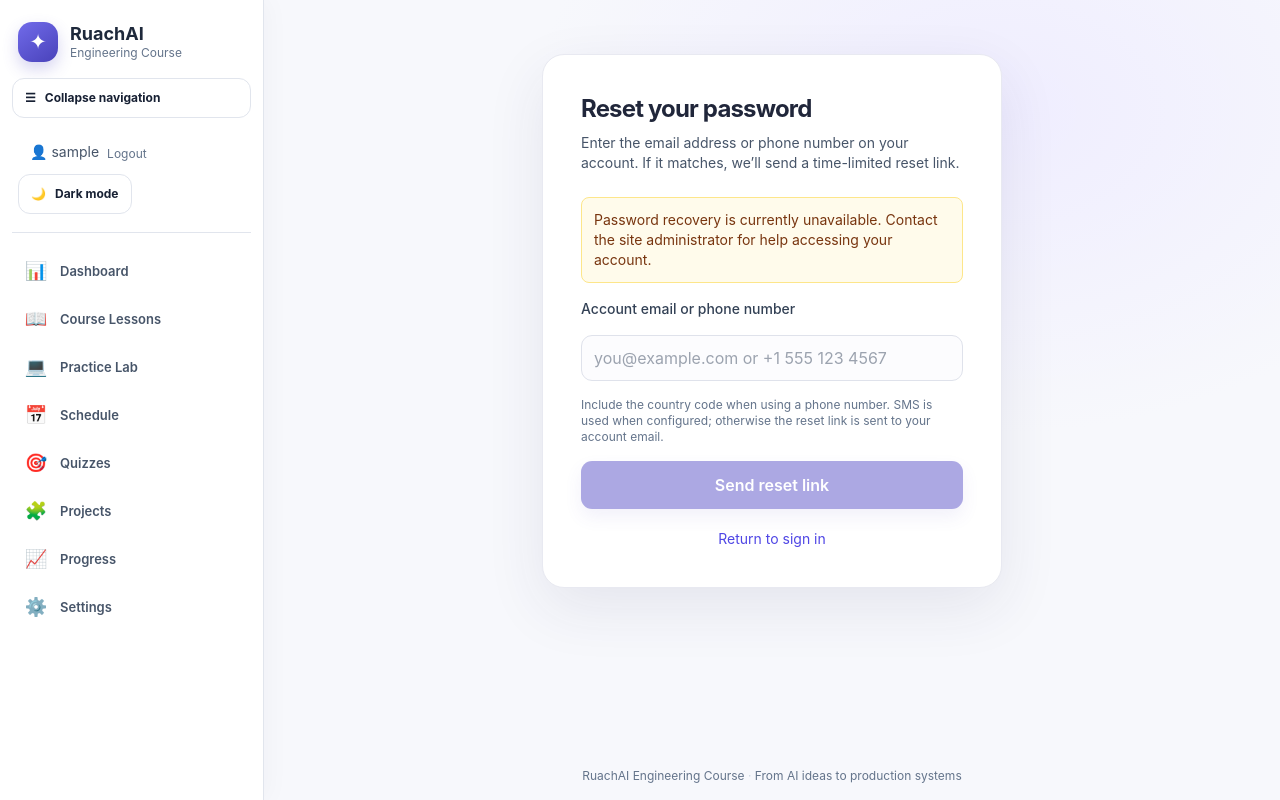
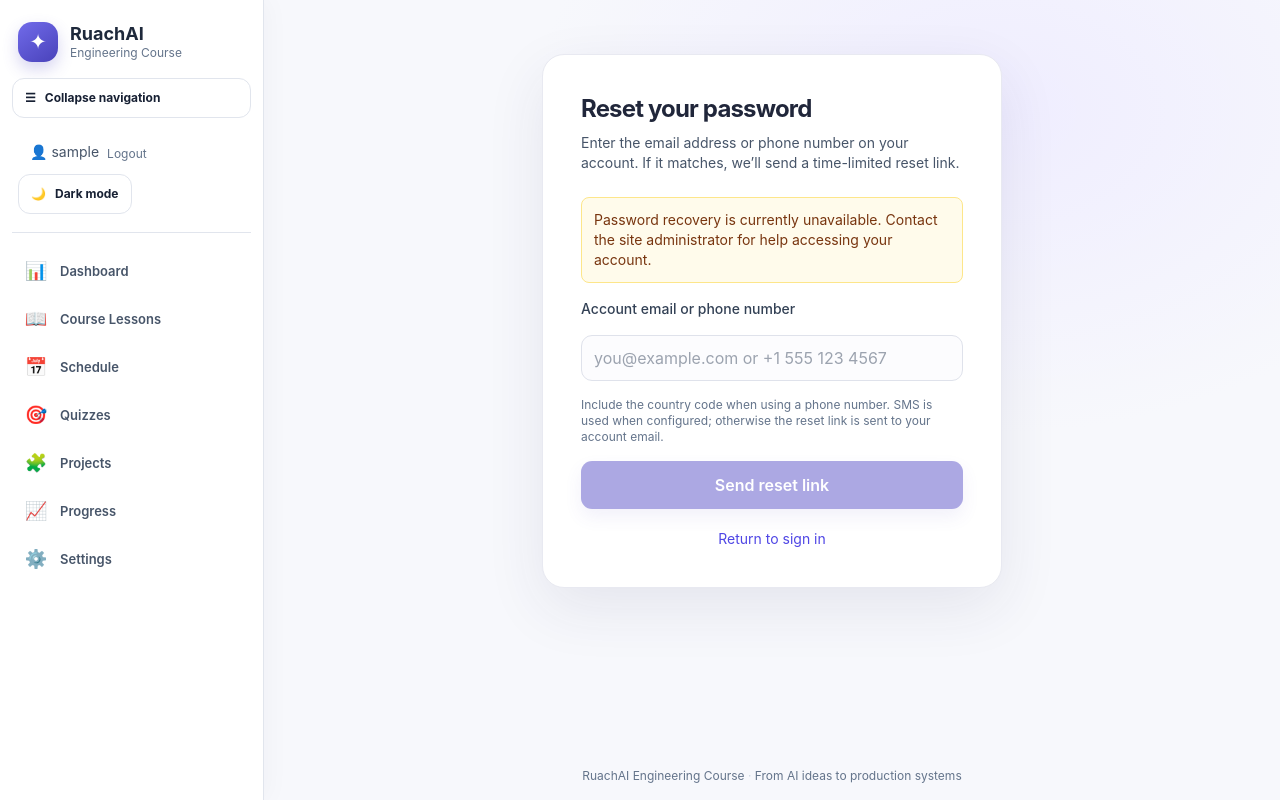
Before and after one commit to Jedidiah-Show/learning_app, a Flask app: page /forgot-password in a window 1280 px wide. Run offline with Flask 3, Linux system fonts and the light colour scheme; the visitor is signed in with stand-in values (Sample User, id 1); some libraries are stand-ins or nearby versions.

Commit message:
Revert UI changes that broke tests

```diff
--- a/templates/base.html
+++ b/templates/base.html
@@ -75,9 +75,6 @@
                     <a aria-label="Course lessons" title="Course lessons" href="{{ url_for('main.lessons') }}" class="nav-link px-3 py-2 text-xs font-semibold rounded-md {% if request.endpoint == 'main.lessons' %}bg-indigo-50 text-indigo-700{% else %}text-slate-600 hover:text-indigo-600 hover:bg-slate-50{% endif %}">
                         <span class="nav-icon" aria-hidden="true">📖</span><span class="nav-label">Course Lessons</span>
                     </a>
-                    <a aria-label="Practice Lab" title="Practice Lab" href="{{ url_for('practice.practice_index') }}" class="nav-link px-3 py-2 text-xs font-semibold rounded-md {% if request.endpoint and request.endpoint.startswith('practice.') %}bg-indigo-50 text-indigo-700{% else %}text-slate-600 hover:text-indigo-600 hover:bg-slate-50{% endif %}">
-                        <span class="nav-icon" aria-hidden="true">💻</span><span class="nav-label">Practice Lab</span>
-                    </a>
                     <a aria-label="Schedule" title="Schedule" href="{{ url_for('main.schedule') }}" class="nav-link px-3 py-2 text-xs font-semibold rounded-md {% if request.endpoint == 'main.schedule' %}bg-indigo-50 text-indigo-700{% else %}text-slate-600 hover:text-indigo-600 hover:bg-slate-50{% endif %}">
                         <span class="nav-icon" aria-hidden="true">📅</span><span class="nav-label">Schedule</span>
                     </a>
```
Also changed, not shown: app/__init__.py (line endings or trailing spaces).
